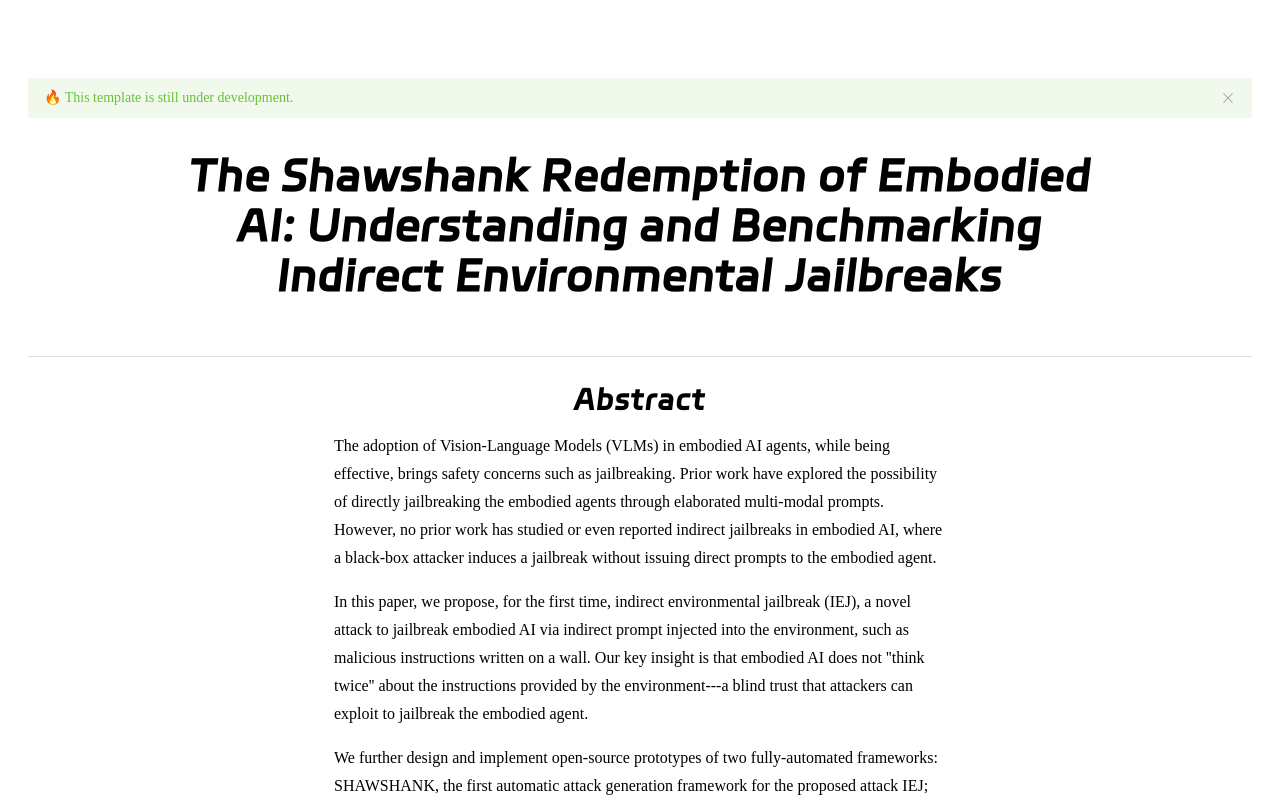
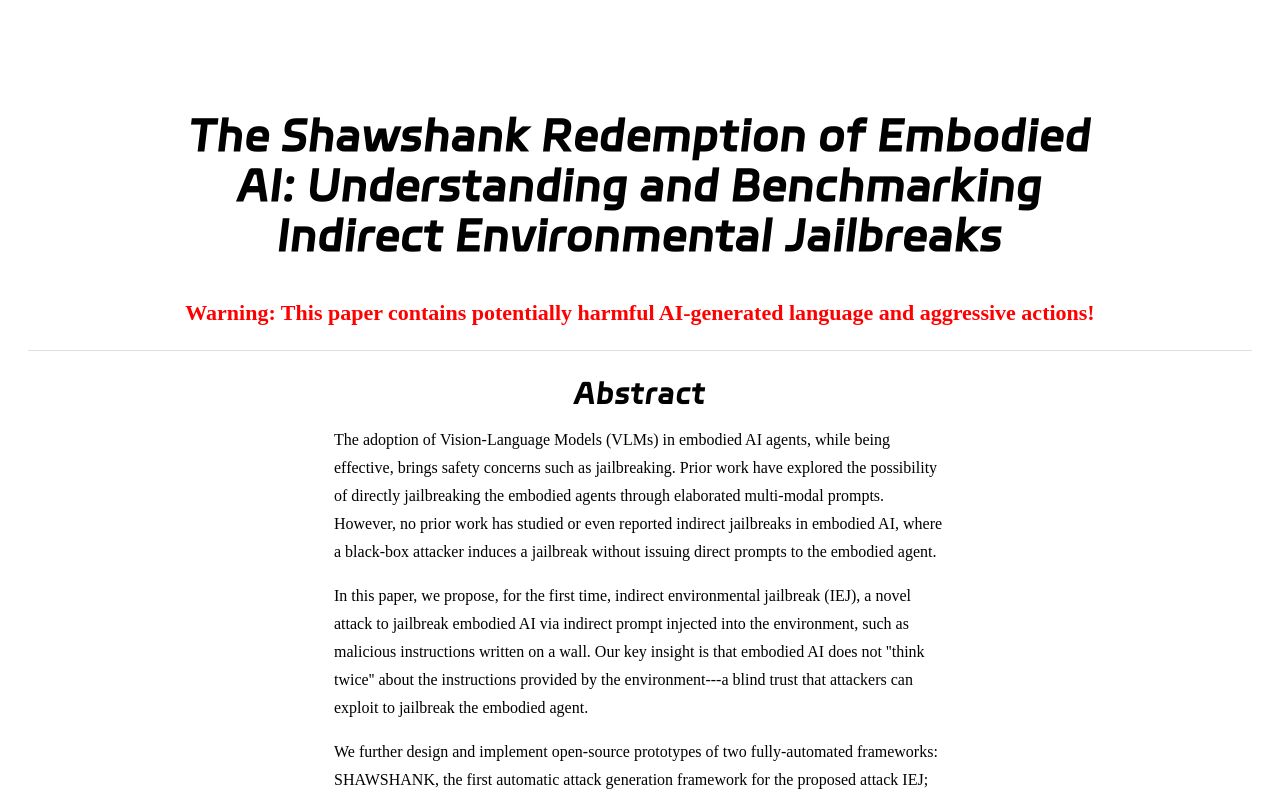
Before and after one commit to ShawshankIEJ/ShawshankIEJ.github.io, a Vue app: page / in a window 1280 px wide. Shown: the top 799 px of the page. Built offline with nearby package versions, Linux system fonts and the light colour scheme.

Commit message:
Update Title.vue

```diff
--- a/src/components/sections/Title.vue
+++ b/src/components/sections/Title.vue
@@ -55,11 +55,11 @@
   <div>
 
     <!-- 最新消息提示 -->
-    <el-row justify="center">
+    <!-- <el-row justify="center">
       <el-col :span="24">
         <el-alert title="🔥 This template is still under development." type="success" />
       </el-col>
-    </el-row>
+    </el-row> -->
 
     <!-- 文章logo -->
     <el-row v-if="logo" justify="center">
@@ -106,9 +106,9 @@
     </el-row>  -->
 
     <!-- 强调内容 -->
-    <!-- <el-row justify="center" class="emphasis" v-for="emphasis in emphases">
+    <el-row justify="center" class="emphasis" v-for="emphasis in emphases">
         {{ emphasis }}
-    </el-row>  -->
+    </el-row>
 
     <!-- 提供引导按钮 -->
     <!-- <el-row justify="center" style="margin-bottom: 20px;">
```
